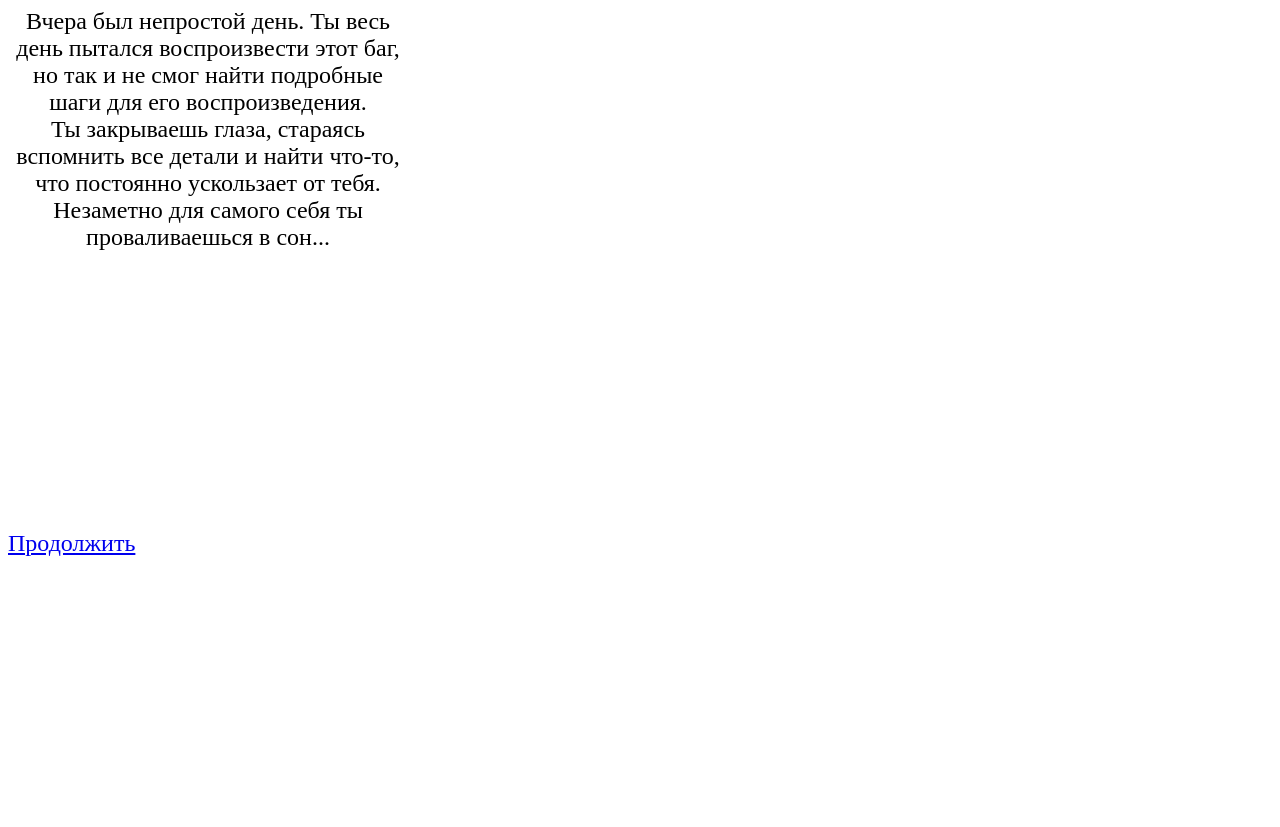
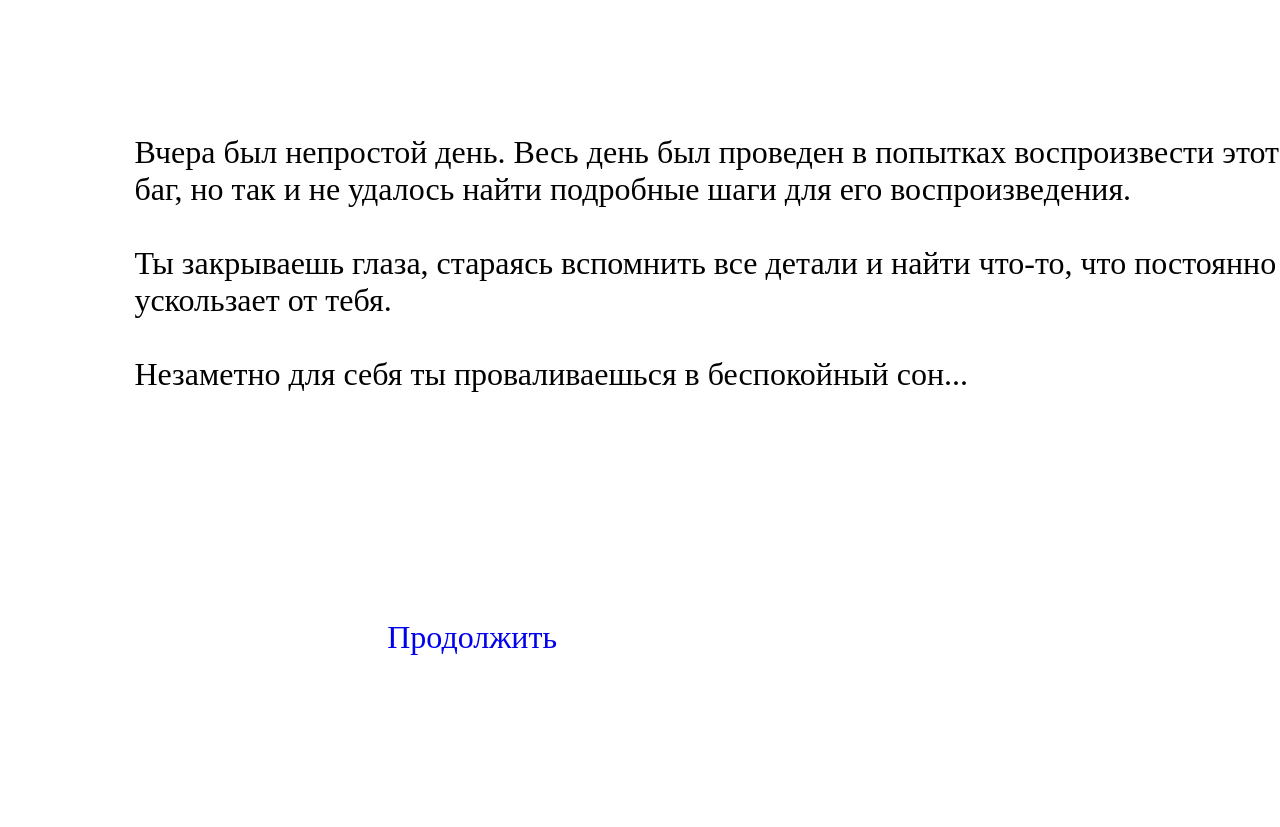
Before and after one commit to TimurNurlygayanov/qa_battle_heisenbug_edition, a Flask app: template templates/start_dream.html in a window 1280 px wide; the page is wider, and only the part inside the window is pictured. Before the commit the page ends 556 px from the top of that part, so only its background shows below. Run offline with Flask 2, Linux system fonts and the light colour scheme; the template is opened without the code that fills it, so the values that code supplies are empty.

Commit message:
Created style for first screen

```diff
--- a/templates/start_dream.html
+++ b/templates/start_dream.html
@@ -7,10 +7,11 @@
 <body>
 
 
+
 <style>
   .center {
     margin: auto;
-    width: 500px;
+    // width: 500px;
     text-align: left;
     // top: 90%;
     // left: 20px;
@@ -18,35 +19,49 @@
     float: right;
   }
   body, html {
-    height: 100%;
+    // height: 100%;
     display: grid;
+  }
+  a {
+      width: 40%;
+      padding-top: 2%;
+      padding-left: 30%;
+      padding-right: 30%;
+      padding-bottom: 10%;
+      text-decoration: none;
+  }
+  div.contentblock {
+      width: 40%;
+      padding-top: 2%;
+      padding-left: 30%;
+      padding-right: 30%;
   }
 
 
-@media screen and (max-width: 1280px) { div.contentblock {width: 1200px;} }
-@media screen and (max-width: 1140px) { div.contentblock {width: 1024px;} }
-@media screen and (max-width: 992px) { div.contentblock {width: 970px;} }
+@media screen and (max-width: 1280px) { div.contentblock {width: 1200px; text-align: left; padding: 10%} img {width: 10%} }
+@media screen and (max-width: 1140px) { div.contentblock {width: 1024px; text-align: left; padding: 10%} img {width: 12%} }
+@media screen and (max-width: 992px) { div.contentblock {width: 970px; text-align: left; padding: 10%} img {width: 20%} }
 
 
-@media (max-width: 640px) { body {font-size:1.2rem;} }
-@media (min-width: 640px) { body {font-size:1rem;} }
-@media (min-width:960px) { body {font-size:1.2rem;} }
-@media (min-width:1100px) { body {font-size:1.5rem;} }
+@media (max-width: 640px) { body {font-size:2rem;} }
+@media (min-width: 640px) { body {font-size:1.5rem;} }
+@media (min-width:960px) { body {font-size:1.7rem;} }
+@media (min-width:1100px) { body {font-size:2rem;} }
 </style>
 
 
 
-<div align="center" style="width: 400px">
-Вчера был непростой день. Ты весь день пытался воспроизвести этот баг,
-но так и не смог найти подробные шаги для его воспроизведения.
+<div class="contentblock">
+Вчера был непростой день. Весь день был проведен в попытках воспроизвести этот баг,
+но так и не удалось найти подробные шаги для его воспроизведения.
 
-<br>
+<br><br>
 
 Ты закрываешь глаза, стараясь вспомнить все детали и найти что-то, что постоянно ускользает от тебя.
 
-<br>
+<br><br>
 
-Незаметно для самого себя ты проваливаешься в сон...
+Незаметно для себя ты проваливаешься в беспокойный сон...
 
 </div>
 
```
Also changed, not shown: templates/login.html (+7 -2 lines).
